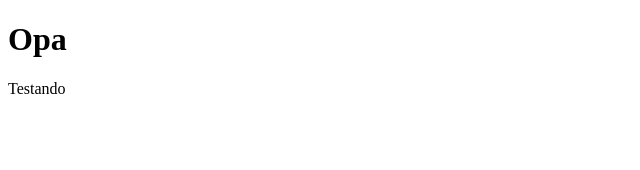
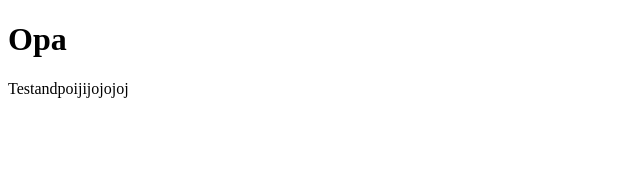
Before and after one commit to jessicapsk/Retock, a React (Create React App) app in the folder frontend/: page / in a window 1280 px wide. Shown: the top 170 px of the page, without its empty margins (0-640 px from the left). Built offline with nearby package versions, Linux system fonts and the light colour scheme.

Commit message:
muda npm install

```diff
--- a/frontend/src/App.tsx
+++ b/frontend/src/App.tsx
@@ -5,7 +5,7 @@ function App() {
     <div className="App">
       <header className="App-header">
         <h1>Opa</h1>
-        <p>Testando</p>
+        <p>Testandpoijijojojoj</p>
       </header>
     </div>
   );
```
Also changed, not shown: 2 other files (tests, documents, lock files or other folders).
